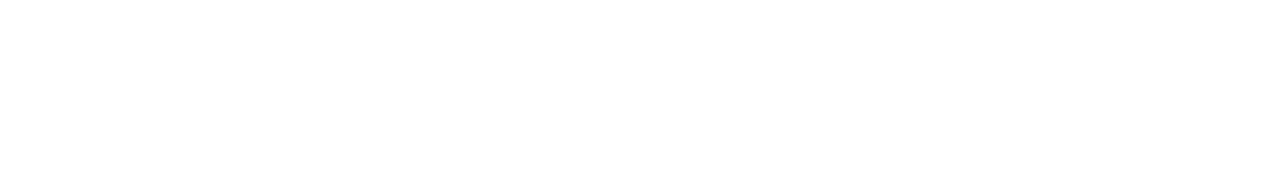
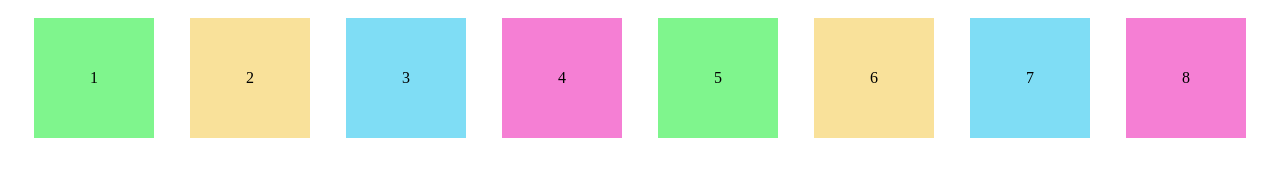
Before and after one commit to joelteixeiradacunha/EECarlos-Goes, a plain HTML site: page display-flex/index.html in a window 1280 px wide. Drawn offline with Linux system fonts and the light colour scheme.

Commit message:
commit 1 aula 13fev

```diff
--- a/display-flex/index.html
+++ b/display-flex/index.html
@@ -3,12 +3,21 @@
 <head>
     <meta charset="UTF-8">
     <meta name="viewport" content="width=device-width, initial-scale=1.0">
+    <link rel="stylesheet" href="style.css">
     <title>Display Flex</title>
 </head>
 <body>
 
     <div class="container">
-        <div class="bloco"></div>
+        <div class="bloco_1">1</div>
+        <div class="bloco_2">2</div>
+        <div class="bloco_3">3</div>
+        <div class="bloco_4">4</div>
+        <div class="bloco_1">5</div>
+        <div class="bloco_2">6</div>
+        <div class="bloco_3">7</div>
+        <div class="bloco_4">8</div>
     </div>
+
 </body>
 </html>
--- a/display-flex/style.css
+++ b/display-flex/style.css
@@ -1,8 +1,42 @@
 .container{
     display: flex;
+    flex-flow: row wrap;
+    justify-content: space-evenly;
+    align-content: space-around;
 }
-.bloco{
+.bloco_1{
     width: 100px;
     height: 100px;
-    background-color: rgb(8, 8, 8);
+    margin: 10px;
+    padding: 10px;
+    text-align: center;
+    align-content: center;
+    background-color: rgb(127, 245, 141);
 }
+.bloco_2{
+    width: 100px;
+    height: 100px;
+    margin: 10px;
+    padding: 10px;
+    text-align: center;
+    align-content: center;
+    background-color: rgb(249, 225, 154);
+}
+.bloco_3{
+    width: 100px;
+    height: 100px;
+    margin: 10px;
+    padding: 10px;
+    text-align: center;
+    align-content: center;
+    background-color: rgb(127, 221, 245);
+}
+.bloco_4{
+    width: 100px;
+    height: 100px;
+    margin: 10px;
+    padding: 10px;
+    text-align: center;
+    align-content: center;
+    background-color: rgb(245, 127, 212);
+}
```
Also changed, not shown: display-flex/images/7360723.jpg (added), display-flex/images/7360730.jpg (added), display-flex/images/7394666.jpg (added), display-flex/images/7394685.jpg (added).
